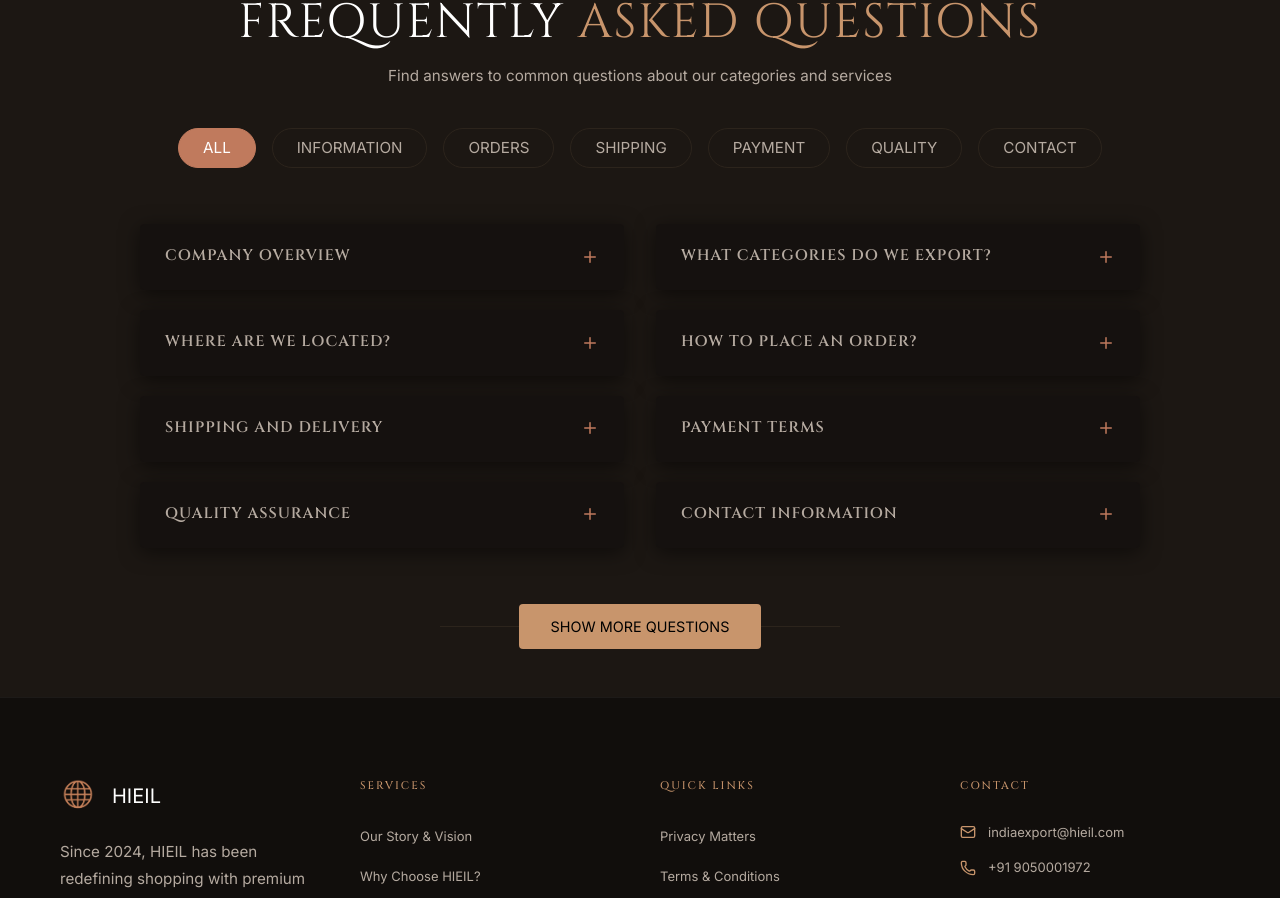
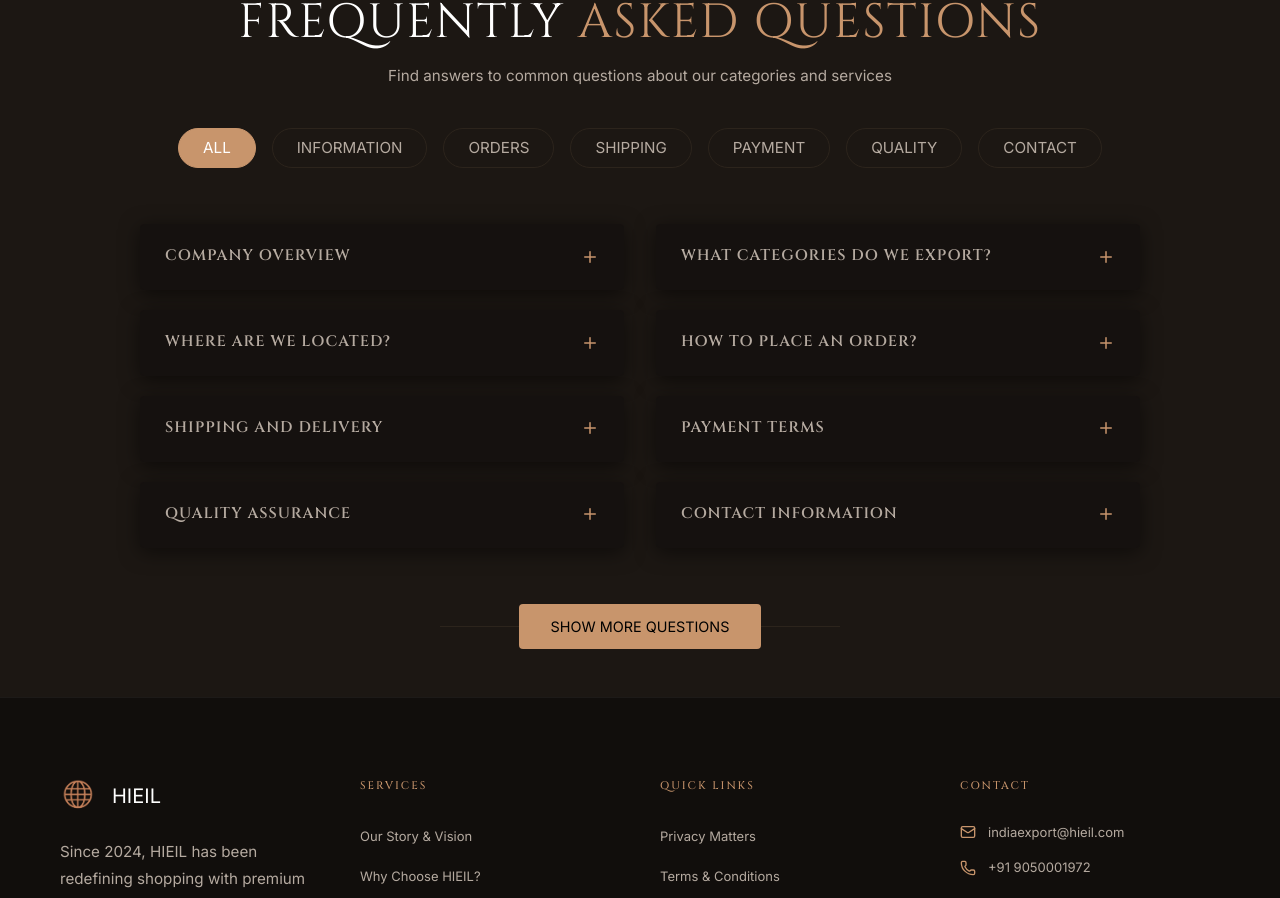
Before and after one commit to theyogeshpal01/hieil, a React (Vite) app: page / in a window 1280 px wide. Shown: the part 5998-6896 px from the top of the page. Built offline with nearby package versions, Linux system fonts and the light colour scheme; no server answers.

Commit message:
Update FAQ filter and accordion colors to match GET QUOTE button

```diff
--- a/src/pages/Home/components/FAQ/FAQ.jsx
+++ b/src/pages/Home/components/FAQ/FAQ.jsx
@@ -62,8 +62,8 @@ const FAQ = () => {
               onClick={() => { setActiveCategory(cat); setOpenId(null); }}
               className={`whitespace-nowrap flex-shrink-0 px-6 py-2 rounded-full font-sans text-[0.95rem] font-medium transition-all duration-300 border ${
                 activeCategory === cat
-                  ? 'bg-[#c07a5d] text-white border-[#c07a5d]'
-                  : 'bg-transparent text-[#b5aaa0] border-[#2c241c] hover:border-[#c07a5d] hover:text-[#c07a5d]'
+                  ? 'bg-[#c8956c] text-white border-[#c8956c]'
+                  : 'bg-transparent text-[#b5aaa0] border-[#2c241c] hover:border-[#c8956c] hover:text-[#c8956c]'
               }`}
             >
               {cat}
@@ -75,12 +75,12 @@ const FAQ = () => {
           {(activeCategory === 'All' ? faqsData : faqsData.filter(f => f.category === activeCategory)).map((faq, i) => (
             <div
               key={faq._id || faq.id || i}
-              className={`group bg-[#15110F] rounded shadow-[0_4px_20px_rgba(0,0,0,0.5)] overflow-hidden cursor-pointer border transition-all duration-200 ease-in-out ${openId === (faq._id || faq.id || i) ? 'border-[#c07a5d] shadow-[0_4px_20px_rgba(0,0,0,0.5)]' : 'border-transparent hover:border-[#c07a5d] hover:shadow-[0_4px_20px_rgba(0,0,0,0.5)]'}`}
+              className={`group bg-[#15110F] rounded shadow-[0_4px_20px_rgba(0,0,0,0.5)] overflow-hidden cursor-pointer border transition-all duration-200 ease-in-out ${openId === (faq._id || faq.id || i) ? 'border-[#c8956c] shadow-[0_4px_20px_rgba(0,0,0,0.5)]' : 'border-transparent hover:border-[#c8956c] hover:shadow-[0_4px_20px_rgba(0,0,0,0.5)]'}`}
               onClick={() => toggleFaq(faq._id || faq.id || i)}
             >
               <div className="py-5 px-6 flex justify-between items-center bg-[#15110F]">
                 <h4 className="font-serif text-[0.95rem] font-semibold text-[#b5aaa0] uppercase tracking-[1px] m-0">{faq.question}</h4>
-                <div className="text-[#c07a5d] flex items-center justify-center">
+                <div className="text-[#c8956c] flex items-center justify-center">
                   {openId === (faq._id || faq.id || i) ? <Minus size={18} /> : <Plus size={18} />}
                 </div>
               </div>
```
Also changed, not shown: 9 other files (tests, documents, lock files or other folders).
